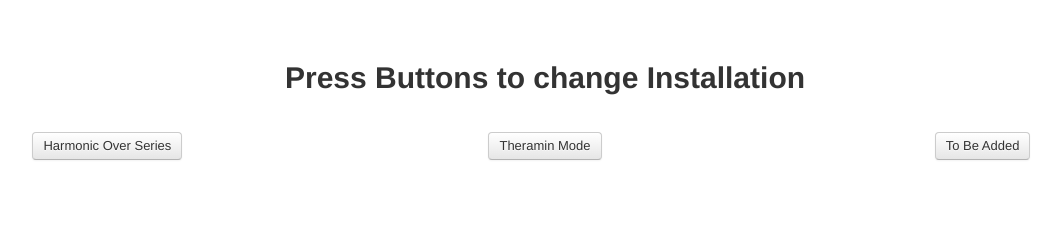
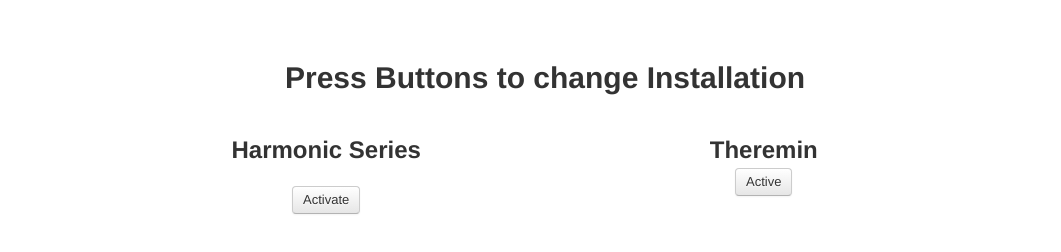
Before and after one commit to Old-Stuff/browser-osc, a website: page public/index.html in a window 1280 px wide. Shown: the whole page, without its empty margins (95-1156 px from the left). Drawn offline with Linux system fonts and the light colour scheme; no server answers; files whose address does not match are found by name.

Commit message:
Some minor updates and housecleaning

```diff
--- a/public/index.html
+++ b/public/index.html
@@ -36,9 +36,14 @@
 			<div class="span12">
 				<h1>Press Buttons to change Installation</h1><br><br>
 				<div class="row-fluid show-grid">
-					<div class="span4"><button class="btn" id="harmonic">Harmonic Over Series</button><br><br></div>
-					<div class="span4"><button class="btn" id="theramin">Theramin Mode</button><br><br></div>
-					<div class="span4"><button class="btn" id="tba">To Be Added</button><br><br></div>
+					<div class="span2"><br></div>
+					<div class="span4">
+						<h2>Harmonic Series</h2><br>
+						<button class="btn" id="harmonic">Activate</button><br><br></div>
+					<div class="span4">
+						<h2>Theremin</h2>
+						<button class="btn" id="theremin">Active</button><br><br>
+					</div>
 				</div>
 			</div>
 		</div>
```
Also changed, not shown: public/img/Harmonicos_cordas.png (added).
